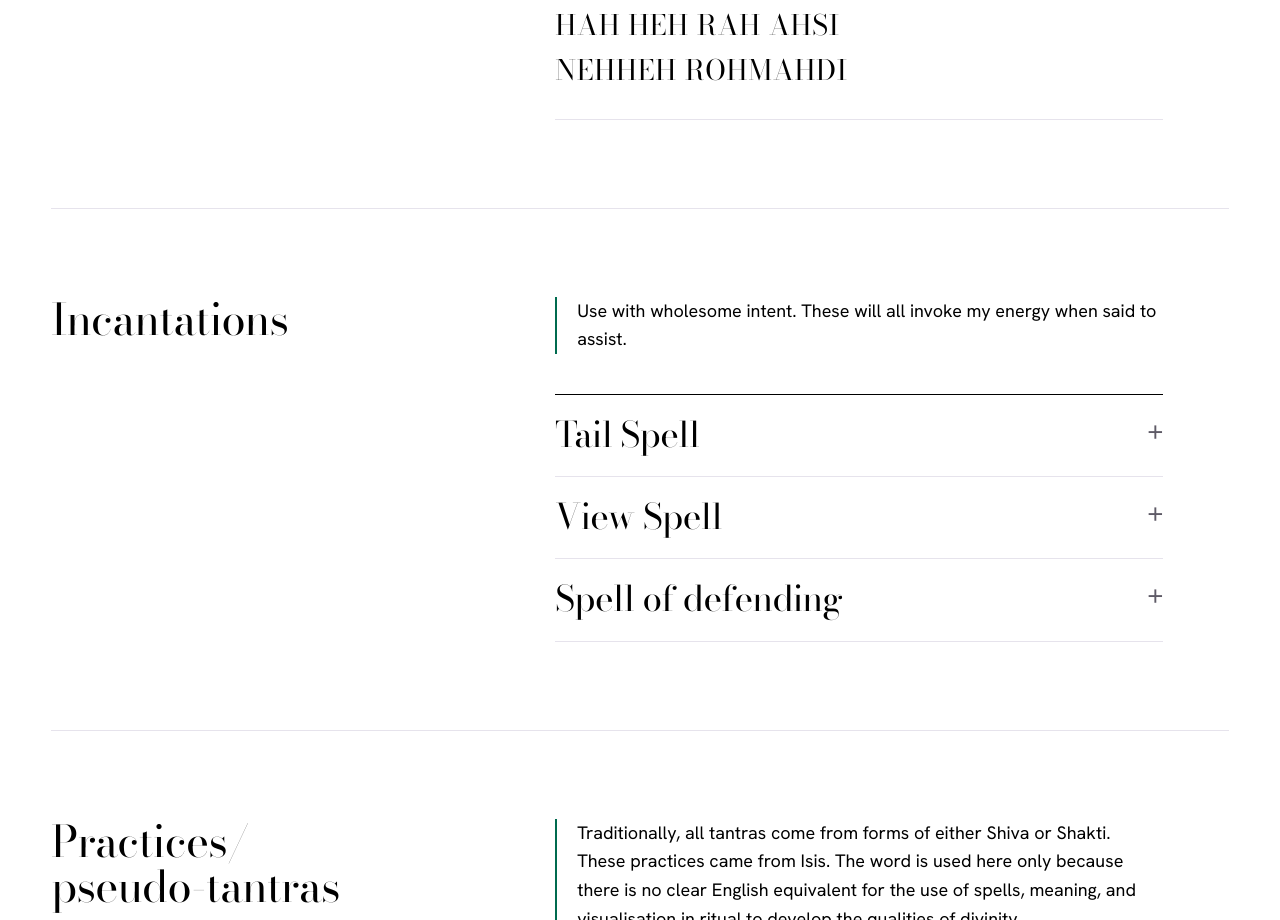
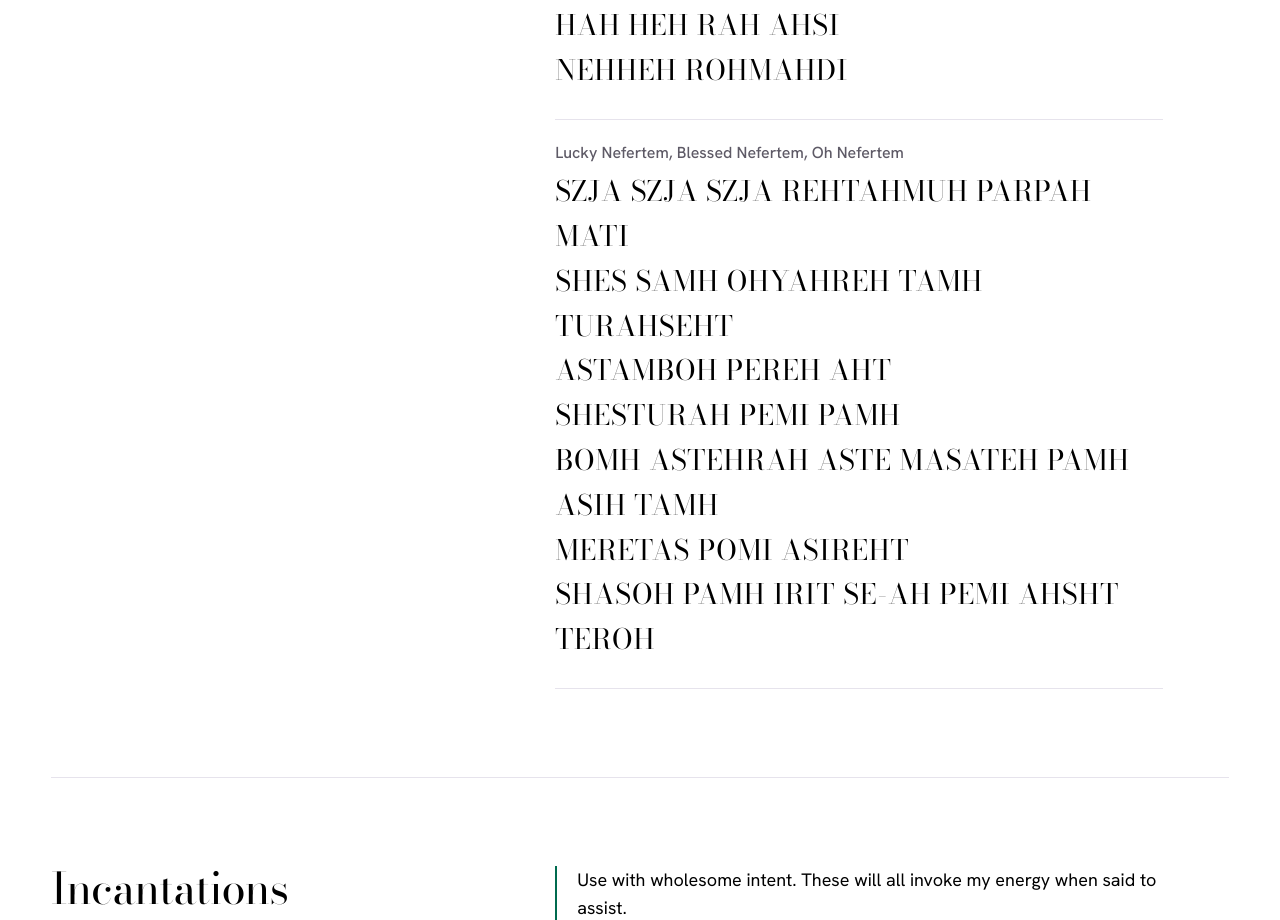
Before and after one commit to djghealing/garden, a plain HTML site: page vault.html in a window 1280 px wide. Shown: the part 1300-2220 px from the top of the page. Drawn offline with nearby package versions, Linux system fonts and the light colour scheme.

Commit message:
Add files via upload

```diff
--- a/vault.html
+++ b/vault.html
@@ -59,6 +59,16 @@
             <h3 class="vault-title">Isis of Magic</h3>
             <p class="mantra-words chant-caps">HAH HEH RAH AHSI<br>
               NEHHEH ROHMAHDI</p>
+          </article>
+          <article class="mantra">
+            <h3 class="vault-title">Lucky Nefertem, Blessed Nefertem, Oh Nefertem</h3>
+            <p class="mantra-words chant-caps">SZJA SZJA SZJA REHTAHMUH PARPAH MATI<br>
+              SHES SAMH OHYAHREH TAMH TURAHSEHT<br>
+              ASTAMBOH PEREH AHT<br>
+              SHESTURAH PEMI PAMH<br>
+              BOMH ASTEHRAH ASTE MASATEH PAMH ASIH TAMH<br>
+              MERETAS POMI ASIREHT<br>
+              SHASOH PAMH IRIT SE-AH PEMI AHSHT TEROH</p>
           </article>
       </div>
     </section>
```
Also changed, not shown: oracle.html (+0 -1 lines).
